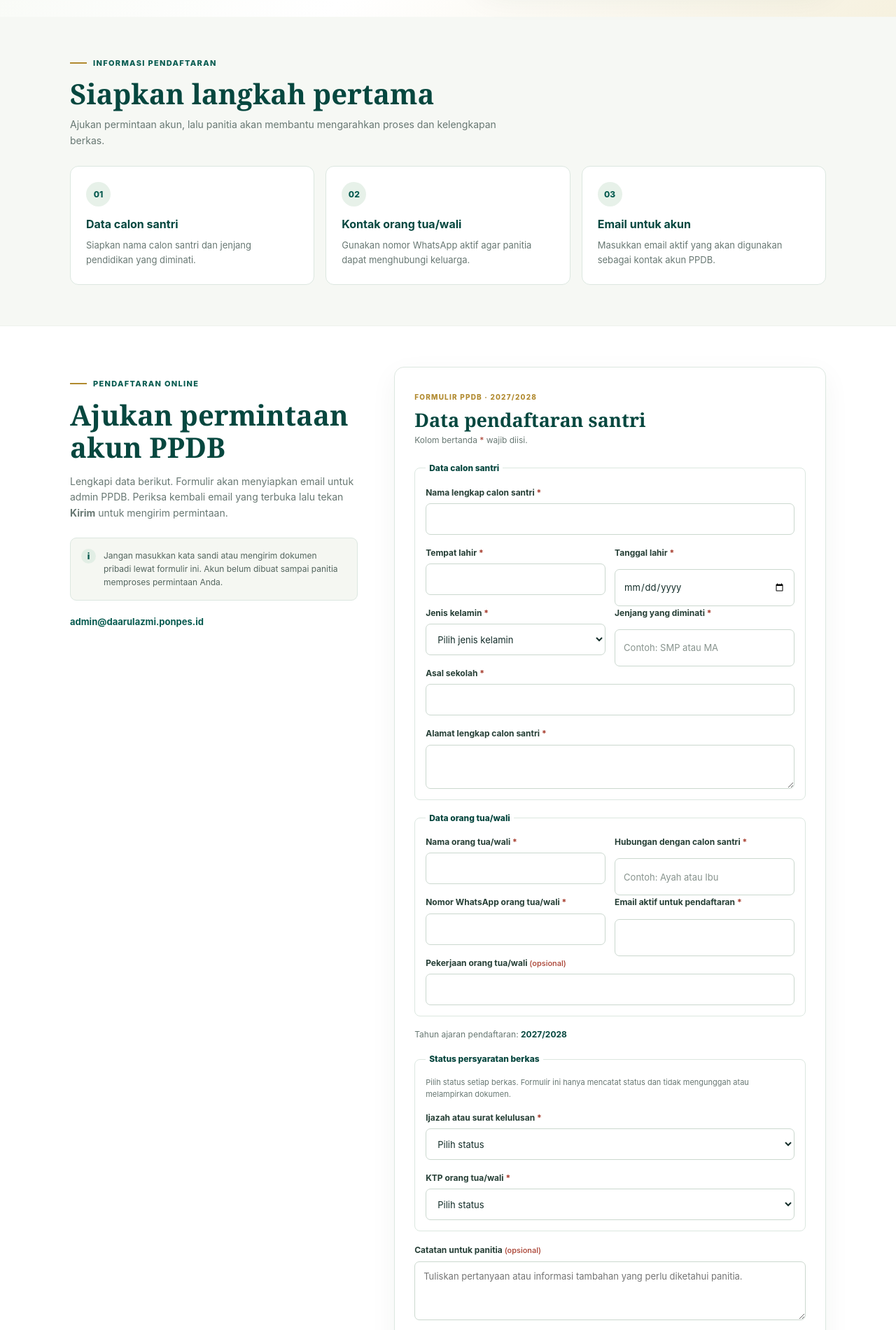
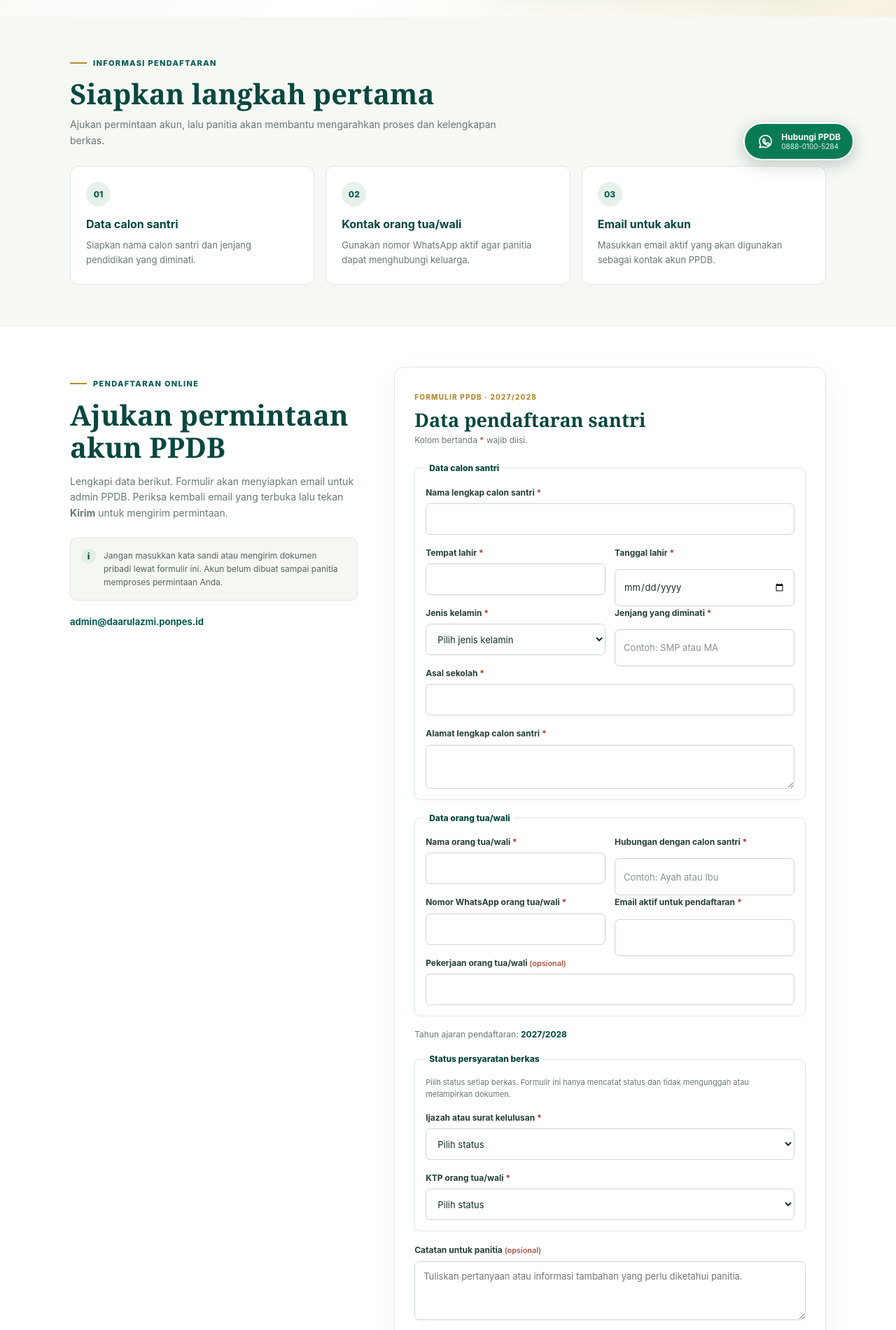
Before and after one commit to daarulazmi-ponpes/website, a Jekyll site: the page ppdb/index.html, which Jekyll copies as it is, in a window 1280 px wide. Shown: the part 653-2553 px from the top of the page at 70% size. Built offline with Jekyll 4.4.1, drawn with Linux system fonts in a browser that asks for light colours.

Commit message:
Keep floating PPDB WhatsApp contact visible
Co-authored-by: Copilot App <223556219+Copilot@users.noreply.github.com>

```diff
--- a/ppdb/index.html
+++ b/ppdb/index.html
@@ -252,5 +252,16 @@
         <a href="mailto:admin@daarulazmi.ponpes.id">Email admin PPDB</a>
       </div>
     </footer>
+    <a
+      class="floating-whatsapp"
+      href="https://wa.me/6288801005284"
+      aria-label="Hubungi panitia PPDB Pondok Pesantren Daarul Azmi melalui WhatsApp di 0888-0100-5284"
+    >
+      <svg aria-hidden="true" viewBox="0 0 24 24" fill="none">
+        <path d="M20 11.7a8.1 8.1 0 0 1-11.9 7.1L4 20l1.3-4A8.1 8.1 0 1 1 20 11.7Z" />
+        <path d="M9 8.5c.2-.5.5-.5.8-.5h.5c.2 0 .4.1.5.4l.8 1.8c.1.2.1.4-.1.6l-.6.8c-.2.2-.2.4 0 .7.5.9 1.3 1.6 2.2 2.1.3.2.5.2.7-.1l.8-.9c.2-.2.4-.2.6-.1l1.7.8c.3.1.4.3.4.5 0 .4-.2 1.3-.8 1.7-.5.5-1.2.7-2 .5-1.1-.2-2.5-.9-3.8-2.1-1.1-1-2-2.3-2.3-3.4-.3-1 .1-2.2.6-2.8Z" />
+      </svg>
+      <span><strong>Hubungi PPDB</strong><small>0888-0100-5284</small></span>
+    </a>
   </body>
 </html>
--- a/ppdb/style.css
+++ b/ppdb/style.css
@@ -182,6 +182,28 @@ h1 span { color: var(--gold); }
 .footer-brand { font-size: 12px; font-weight: 750; }
 .footer-brand img { width: 27px; height: 27px; object-fit: contain; }
 .footer-inner > a:last-child { color: #f4d985; }
+.floating-whatsapp {
+  position: fixed;
+  z-index: 5;
+  right: max(18px, calc((100vw - 1160px) / 2));
+  bottom: 18px;
+  display: inline-flex;
+  align-items: center;
+  gap: 10px;
+  min-height: 54px;
+  padding: 9px 17px;
+  color: #fff;
+  background: #087b54;
+  border: 2px solid #fff;
+  border-radius: 999px;
+  box-shadow: 0 6px 22px #123a2b40;
+  transition: background-color .2s, transform .2s;
+}
+.floating-whatsapp:hover { background: #056642; transform: translateY(-2px); }
+.floating-whatsapp svg { width: 25px; height: 25px; flex: 0 0 25px; stroke: currentColor; stroke-linecap: round; stroke-linejoin: round; stroke-width: 1.6; }
+.floating-whatsapp span, .floating-whatsapp strong, .floating-whatsapp small { display: block; }
+.floating-whatsapp strong { font-size: 12px; line-height: 1.3; }
+.floating-whatsapp small { color: #e5f5ed; font-size: 10px; line-height: 1.3; }
 
 @media (max-width: 800px) {
   .hero-grid { grid-template-columns: 1fr; gap: 28px; }
@@ -214,6 +236,7 @@ h1 span { color: var(--gold); }
   .field-row { grid-template-columns: 1fr; gap: 0; }
   .form-heading h3 { font-size: 25px; }
   .footer-inner { align-items: flex-start; flex-direction: column; gap: 8px; }
+  .floating-whatsapp { right: 14px; bottom: 14px; min-height: 50px; padding: 8px 14px; }
 }
 @media (prefers-reduced-motion: reduce) {
   *, *::before, *::after { scroll-behavior: auto !important; transition-duration: .01ms !important; }
```
